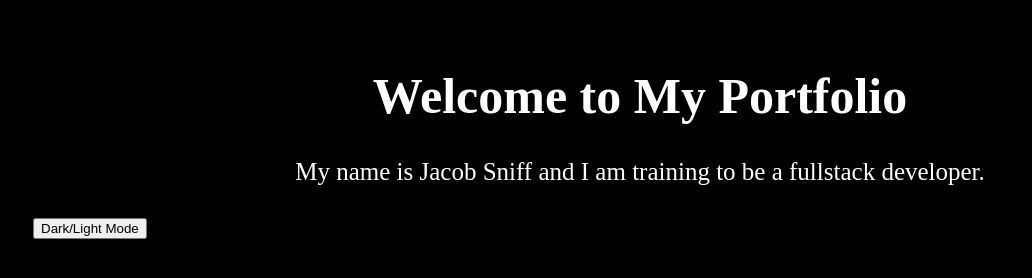
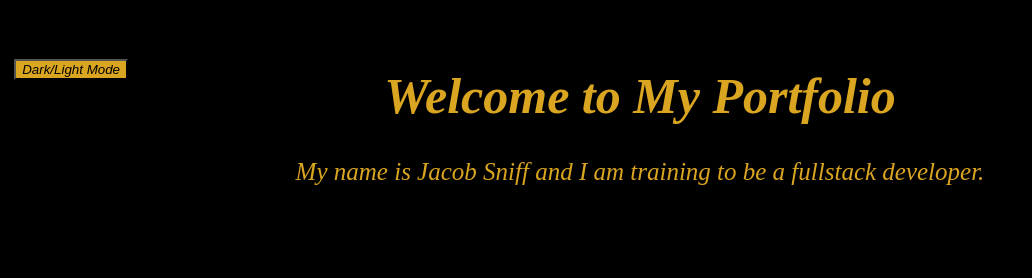
Before and after one commit to J-Sniff/My-Portfolio, a plain HTML site: page portfolio.html in a window 1280 px wide. Both pictures are taken after a click on the button "Dark/Light Mode". Shown: the whole page, without its empty margins (0-1032 px from the left). Drawn offline with Linux system fonts and the light colour scheme.

Commit message:
Added css sheet and JS and put dark mode inside of them

```diff
--- a/portfolio.html
+++ b/portfolio.html
@@ -5,18 +5,7 @@
     <meta http-equiv="X-UA-Compatible" content="IE=edge">
     <meta name="viewport" content="width=device-width, initial-scale=1.0">
     <title>My Portfolio</title>
-    <style>
-    body {
-        padding: 25px;
-        background-color: white;
-        color: black;
-        font-size: 25px;
-    }
-    .dark-mode {
-        background-color: black;
-        color: white;
-    }
-    </style>
+    <link rel="stylesheet" href="style.css">
 </head>
 
 <body>
@@ -26,11 +15,6 @@
     </p>
     <button onclick="myFunction()">Dark/Light Mode</button>
 
-    <script>
-        function myFunction() {
-            var element = document.body;
-            element.classList.toggle( "dark-mode" );
-        }
-    </script>
+    <script src=script.js></script>
 </body>
 </html>
--- /dev/null
+++ b/script.js
@@ -0,0 +1,5 @@
+
+function myFunction() {
+    var element = document.body;
+    element.classList.toggle( "dark-mode" );
+}
--- /dev/null
+++ b/style.css
@@ -0,0 +1,19 @@
+body {
+    padding: 25px;
+    background-color: white;
+    color: black;
+    font-size: 25px;
+    font-style: oblique;
+}
+.dark-mode {
+    background-color: black;
+    color: goldenrod;
+}
+button {
+    background-color: goldenrod;
+    position: absolute;
+    bottom: 90%;
+    right: 90%;
+    font-style: oblique;
+
+}
```
